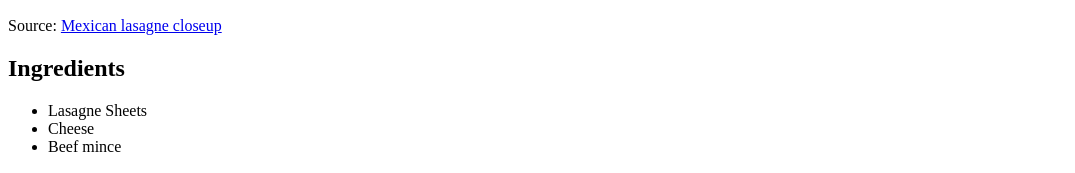
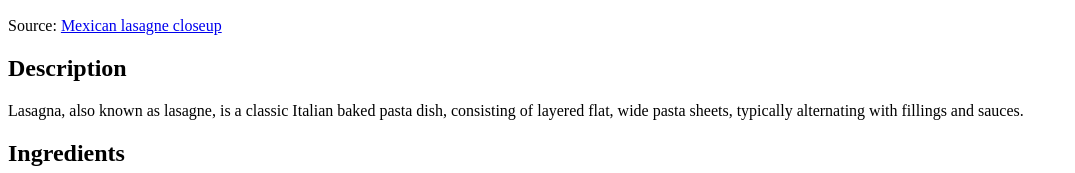
Before and after one commit to sc0rps/odin-recipes, a plain HTML site: page recipes/lasagne.html in a window 1280 px wide. Shown: the part 619-792 px from the top of the page, without its empty margins (0-1075 px from the left). Drawn offline with Linux system fonts and the light colour scheme.

Commit message:
Add descriptions for each recipe
Small description of the recipe that were forgotten earlier

```diff
--- a/recipes/lasagne.html
+++ b/recipes/lasagne.html
@@ -12,7 +12,10 @@
     <img src="https://upload.wikimedia.org/wikipedia/commons/f/f8/Mexican_lasagne_closeup%2C_April_2011.jpg" alt="Lasagne" height="500">
     <p>Source: <a href="https://commons.wikimedia.org/wiki/File:Mexican_lasagne_closeup,_April_2011.jpg">Mexican lasagne closeup</a></p>
 
+    <h2>Description</h2>
+    <p>Lasagna, also known as lasagne, is a classic Italian baked pasta dish, consisting of layered flat, wide pasta sheets, typically alternating with fillings and sauces.</p>
     <h2>Ingredients</h2>
+
     <ul>
         <li>Lasagne Sheets</li>
         <li>Cheese</li>
```
Also changed, not shown: recipes/chicken-biryani.html (+3 -0 lines), recipes/spaghetti.html (+3 -0 lines).
